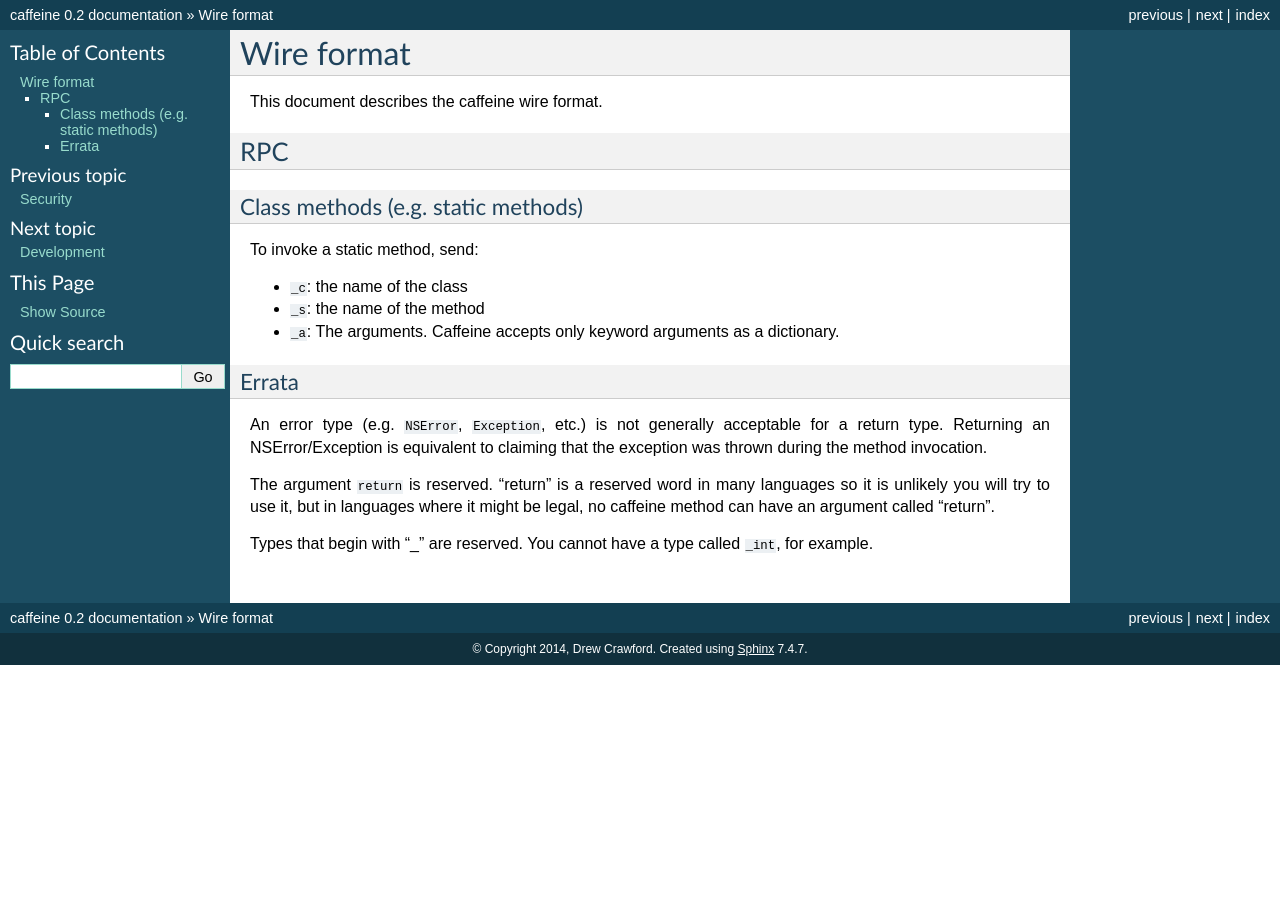
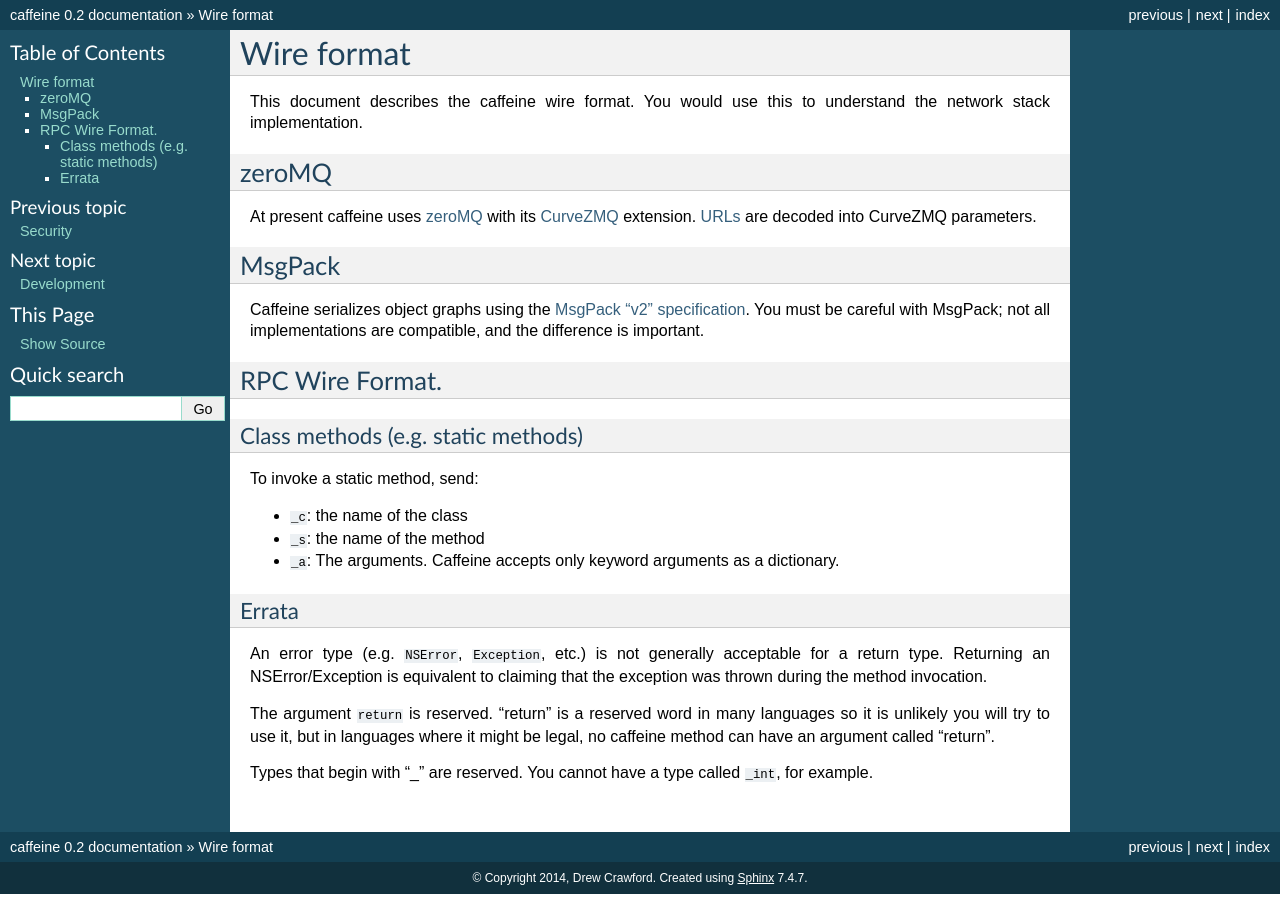
Before and after one commit to wittedhaddock/caffeine, a Sphinx documentation site: the page built from docs/wireformat.rst, in a window 1280 px wide. Built offline with Sphinx 7.4.7, drawn with Linux system fonts in a browser that asks for light colours; pages that are not in the unit, such as notebooks, are missing from menus.

Commit message:
documentation

```diff
--- a/docs/development.rst
+++ b/docs/development.rst
@@ -56,7 +56,7 @@ iOS tests
 
 iOS test suite contains both standalone tests, and client/server tests that connect to a caffeine :term:`server`.
 
-The server's :doc:`url` is generated by the :class:`caffeine.codegen` utility, however it can be overridden at compile-time by setting the preprocessor macro CAFFEINE_OVERRIDE_URL to a string like @"tcp://localhost:55555".  Note that the keys are not included, and the keys generated by codegen are used.
+The server's :ref:`url <url>` is generated by the :class:`caffeine.codegen` utility, however it can be overridden at compile-time by setting the preprocessor macro CAFFEINE_OVERRIDE_URL to a string like @"tcp://localhost:55555".  Note that the keys are not included, and the keys generated by codegen are used.
 
 If you are using ``xcodebuild`` the following syntax may be illuminative:
 
--- a/docs/index.rst
+++ b/docs/index.rst
@@ -30,6 +30,7 @@ Contents:
    use
    urls
    security
+   RPC
    wireformat
    development
 
--- a/docs/urls.rst
+++ b/docs/urls.rst
@@ -1,3 +1,6 @@
+.. _urls:
+.. _url:
+
 URLs
 =====
 
--- a/docs/wireformat.rst
+++ b/docs/wireformat.rst
@@ -1,9 +1,23 @@
 Wire format
 =============
 
-This document describes the caffeine wire format.
+This document describes the caffeine wire format.  You would use this to understand the network stack implementation.
 
-RPC
+zeroMQ
+########
+
+At present caffeine uses `zeroMQ <http://zeromq.org>`_ with its `CurveZMQ <http://rfc.zeromq.org/spec:26>`_ extension.  :doc:`urls` are decoded into CurveZMQ parameters.
+
+.. _serialization:
+
+MsgPack
+########
+
+Caffeine serializes object graphs using the `MsgPack "v2" specification <https://github.com/msgpack/msgpack/blob/master/spec.md>`_.  You must be careful with MsgPack; not all implementations are compatible, and the difference is important.
+
+.. _rpc_wire:
+
+RPC Wire Format.
 #####
 
 Class methods (e.g. static methods)
```
Also changed, not shown: README.rst (+5 -3 lines), 1 other file.
